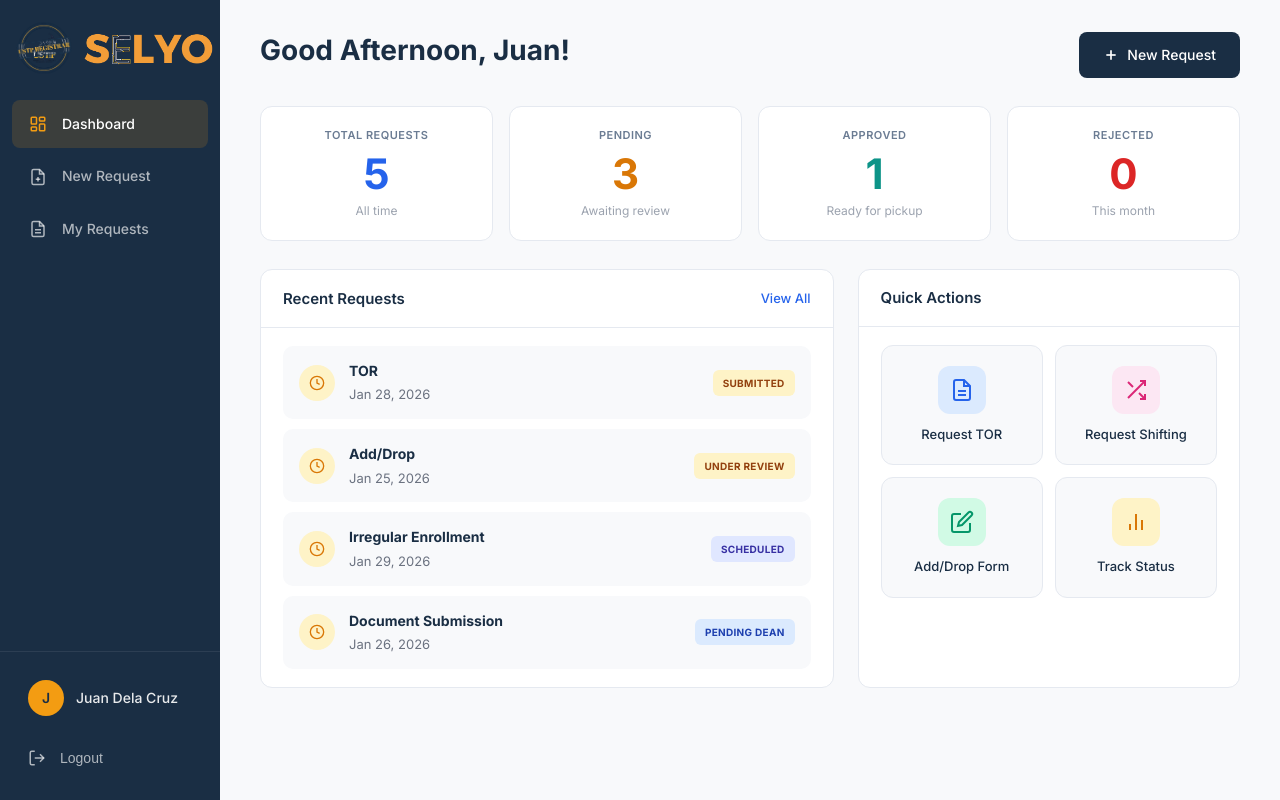
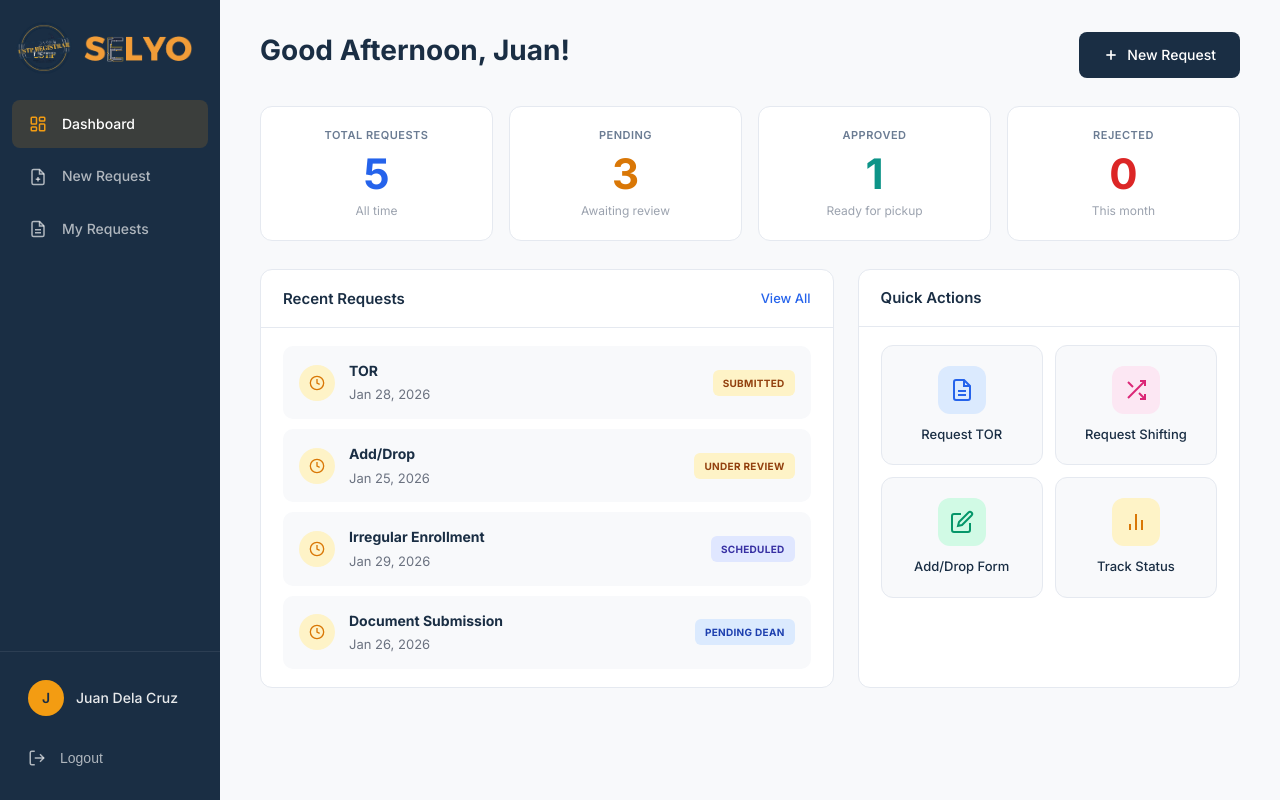
Before and after one commit to rhoii/RegisSystem-Selyo, a React (Vite) app in the folder client/: page /login in a window 1280 px wide. Both pictures are taken after typing "name@example.com", "Sample123" into the empty fields and a click on the button "Login". Built offline with nearby package versions, Linux system fonts and the light colour scheme.

Commit message:
Fix SELYO logo size

```diff
--- a/client/src/components/Sidebar.css
+++ b/client/src/components/Sidebar.css
@@ -58,7 +58,8 @@
 }
 
 .brand-selyo-img {
-    height: 48px;
+    height: 40px;
+    width: auto;
     object-fit: contain;
 }
 
```
